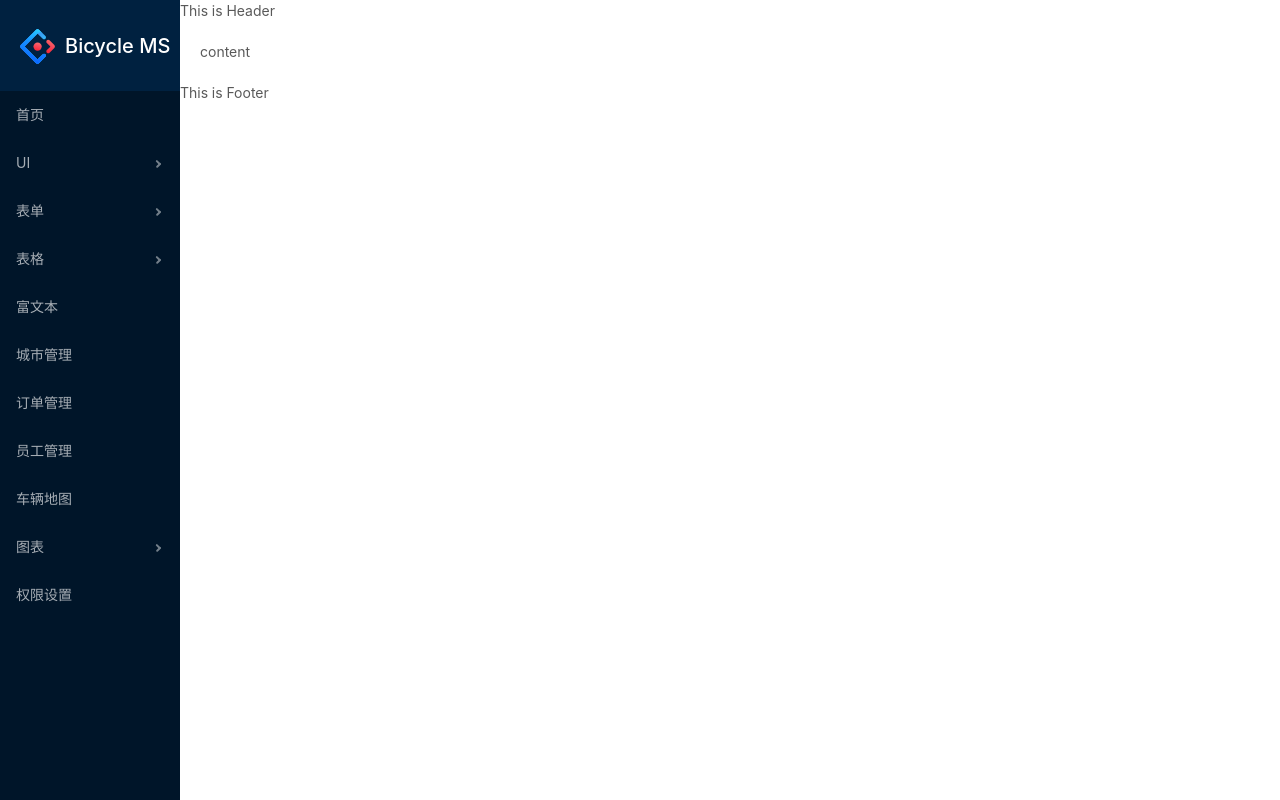
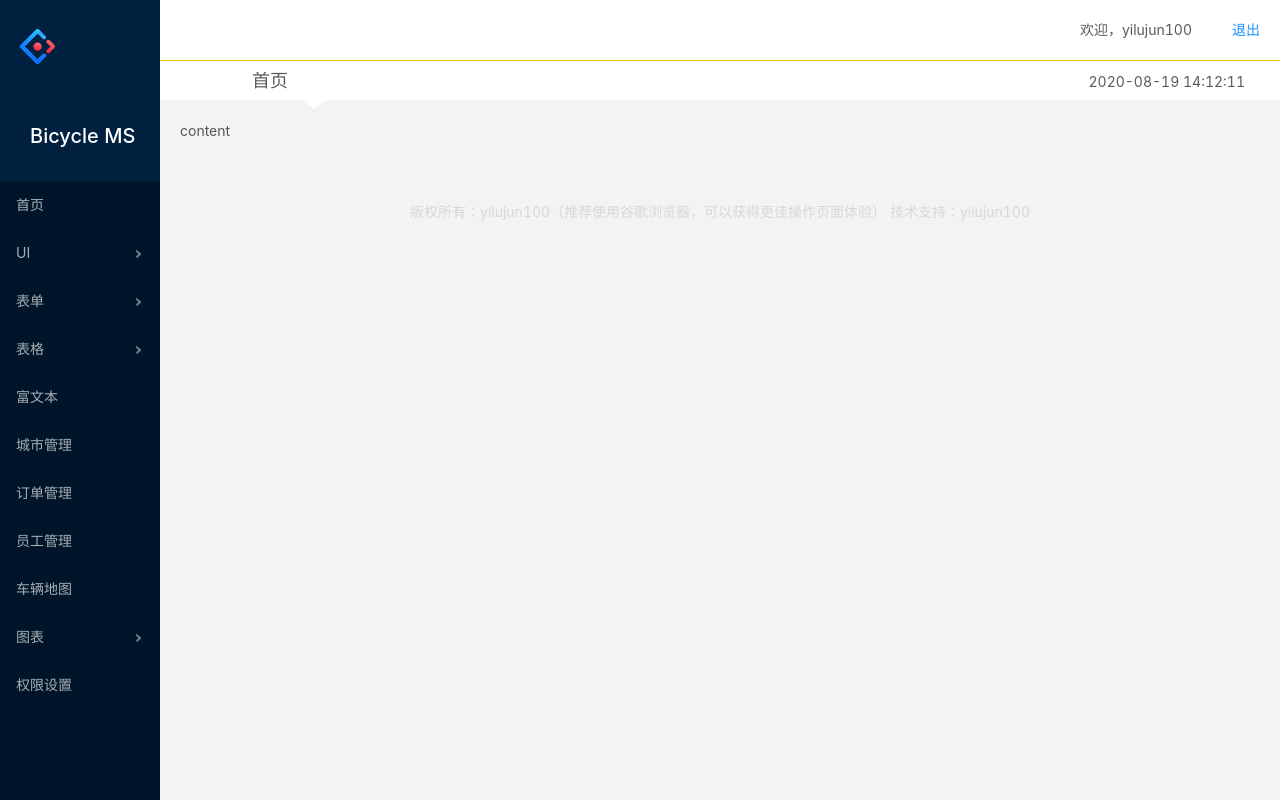
Before and after one commit to yilujun100/bicycleManager, a React app: page / in a window 1280 px wide. Built offline with nearby package versions, Linux system fonts and the light colour scheme.

Commit message:
主页架构设计

```diff
--- a/package.json
+++ b/package.json
@@ -40,6 +40,7 @@
     "jest-environment-jsdom-fourteen": "1.0.1",
     "jest-resolve": "24.9.0",
     "jest-watch-typeahead": "0.4.2",
+    "jsonp": "^0.2.1",
     "less": "^3.12.2",
     "less-loader": "^6.2.0",
     "mini-css-extract-plugin": "0.9.0",
--- /dev/null
+++ b/src/axios/index.js
@@ -0,0 +1,17 @@
+import JsonP from 'jsonp';
+
+export default class Axios {
+    static jsonp(options) {
+        return new Promise((resolve, reject) => {
+            JsonP(options.url, {
+                param: 'callback'
+            }, function(err, response) {
+                if (response.status === 'success') {
+                    resolve(response);
+                } else {
+                    reject(response.message);
+                }
+            })
+        })
+    }
+};
--- a/src/components/Footer/index.js
+++ b/src/components/Footer/index.js
@@ -1,10 +1,11 @@
 import React from 'react';
+import './index.less';
 
 export default class Footer extends React.Component {
     render() {
         return (
-            <div>
-                This is Footer
+            <div className="footer">
+               版权所有：yilujun100（推荐使用谷歌浏览器，可以获得更佳操作页面体验） 技术支持：yilujun100
             </div>
         );
     }
--- /dev/null
+++ b/src/components/Footer/index.less
@@ -0,0 +1,8 @@
+@import './../../styles/default.less';
+
+.footer{
+    height: 100px;
+    padding: 40px 0;
+    text-align: center;
+    color:@colorJ;
+}
--- a/src/components/Header/index.js
+++ b/src/components/Header/index.js
@@ -1,10 +1,59 @@
 import React from 'react';
+import { Row, Col } from 'antd';
+import './index.less';
+import Util from '../../utils';
+import axios from '../../axios';
 
 export default class Header extends React.Component {
+    state = {};
+
+    componentWillMount() {
+        this.setState({
+            userName: 'yilujun100'
+        });
+        setInterval(() => {
+            let sysTime = Util.formatDate(new Date().getTime());
+            this.setState({
+                sysTime
+            });
+        }, 1000);
+        this.getWeatherAPIData();
+    }
+
+    getWeatherAPIData() {
+        let city = '成都';
+        axios.jsonp({
+            url: 'http://api.map.baidu.com/telematics/v3/weather?location=' + encodeURIComponent(city) + '&output=json&ak=3p49MVra6urFRGOT9s8UBWr2'
+        }).then(res => {
+            const {dayPictureUrl, weather} = res.results[0].weather_data[0];
+            this.setState({
+                dayPictureUrl,
+                weather
+            });
+        });
+    }
+
     render() {
         return (
-            <div>
-                This is Header
+            <div className="header">
+                <Row className="header-top">
+                    <Col span={24}>
+                        <span>欢迎，{this.state.userName}</span>
+                        <a href="#">退出</a>
+                    </Col>
+                </Row>
+                <Row className="breadcrumb">
+                    <Col span={4} className="breadcrumb-title">首页</Col>
+                    <Col span={20} className="weather">
+                        <span className="date">{this.state.sysTime}</span>
+                        <span className="weather-img">
+                            <img src={this.state.dayPictureUrl} alt=""/>
+                        </span>
+                        <span className="weather-detail">
+                            {this.state.weather}
+                        </span>
+                    </Col>
+                </Row>
             </div>
         );
     }
--- /dev/null
+++ b/src/components/Header/index.less
@@ -0,0 +1,62 @@
+@import './../../styles/default.less';
+
+.header {
+    background-color: @colorM;
+    .header-top{
+        height: 60px;
+        line-height: 60px;
+        padding: 0 20px;
+        text-align: right;
+        .logo{
+            line-height: 60px;
+            text-align: left;
+            font-size: 18px;
+            img{
+                height: 40px;
+                vertical-align: middle;
+            }
+            span{
+                margin-left: 5px;
+            }
+        }
+        a{
+            margin-left: 40px;
+        }
+    }
+    .breadcrumb{
+        height: 40px;
+        line-height: 40px;
+        padding: 0 20px;
+        border-top: 1px solid #f9c700;
+        .breadcrumb-title{
+            text-align: center;
+            font-size: @fontC;
+            &:after{
+                position: absolute;
+                content: '';
+                left: 122px;
+                top: 39px;
+                border-top: 9px solid @colorM;
+                border-left: 12px solid transparent;
+                border-right: 12px solid transparent;
+            }
+        }
+        .weather{
+            text-align: right;
+            font-size: 14px;
+            .date{
+                margin-right: 10px;
+                vertical-align: middle;
+            }
+            .weather-img{
+                img{
+                    height: 15px;
+                }
+            }
+            .weather-detail{
+                margin-left: 5px;
+                vertical-align: middle;
+            }
+        }
+    }
+}
--- a/src/styles/common.less
+++ b/src/styles/common.less
@@ -1,16 +1,16 @@
+@import './default.less';
+
 .container {
-    display: flex;
-
     .nav-left {
-        width: 15%;
-        min-width: 180px;
         height: calc(100vh);
-        background-color:#001529;
+        background-color:@colorR;
+        color: @colorM;
     }
 
     .main {
-        flex: 1;
         height: calc(100vh);
+        background-color: @colorL;
+        overflow: auto;
     }
 
     .content {
--- /dev/null
+++ b/src/styles/default.less
@@ -0,0 +1,31 @@
+/** 常用色值 **/
+@colorA: #f9c700;
+@colorB: #ff5400;
+@colorC: #333;
+@colorD: #6699cc;
+@colorE: #9cb3c5;
+@colorF: #e0e6ec;
+@colorG: #666;
+@colorH: #999;
+@colorI: #ccc;
+@colorJ: #d7d7d7;
+@colorK: #e3e3e3;
+@colorL: #f1f3f5;
+@colorM: #ffffff;
+@colorN: #e5e5e5;
+@colorO: #afafaf;
+@colorP: #ff8605;
+@colorQ: #f9fbfc;
+@colorR: #001529;
+@colorS: #002140;
+@colorT: #232526;
+@colorU: #bebebe;
+
+/** 常用字体大小 **/
+@fontA: 34px;
+@fontB: 22px;
+@fontC: 18px;
+@fontD: 16px;
+@fontE: 14px;
+@fontF: 12px;
+@fontG: 20px;
--- /dev/null
+++ b/src/utils/index.js
@@ -0,0 +1,17 @@
+export default {
+    formatDate(timestamp) {
+        if (!timestamp) return '';
+        let date = new Date(timestamp);
+        let year = date.getFullYear();
+        let month = this.toDouble(date.getMonth() + 1);
+        let day = this.toDouble(date.getDate());
+        let hour = this.toDouble(date.getHours());
+        let minute = this.toDouble(date.getMinutes());
+        let second = this.toDouble(date.getSeconds());
+        return `${year}-${month}-${day} ${hour}:${minute}:${second}`;
+    },
+
+    toDouble(str) {
+        return str < 10 ? '0' + str : str;
+    }
+};
```
Also changed, not shown: src/components/Footer/index.css (deleted), src/components/Header/index.css (deleted), 1 other file (tests, documents, lock files or other folders).
